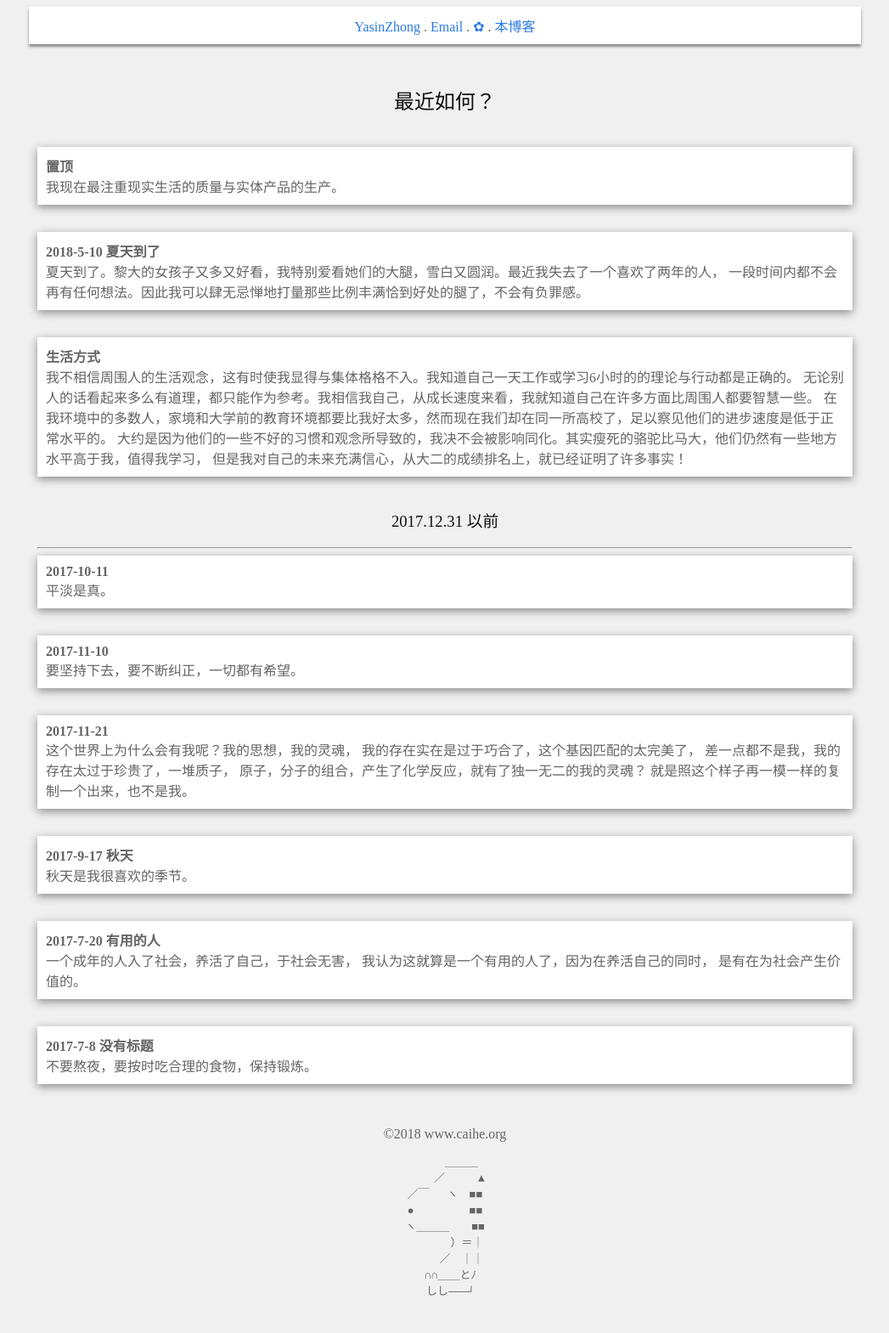
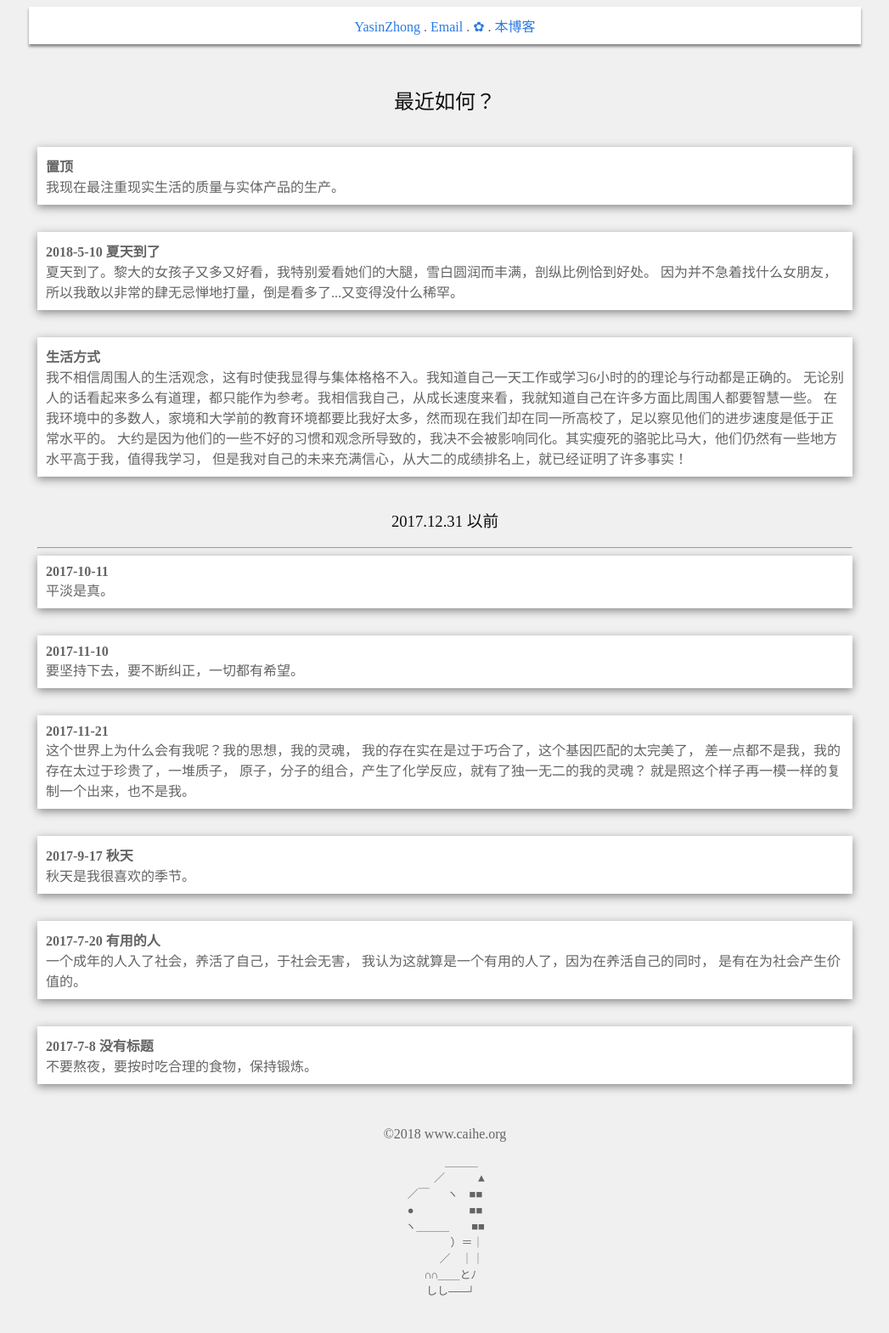
Before and after one commit to YasinZhong/yasinzhong.github.io, a Jekyll site: the page built from post0/twi.html, in a window 1280 px wide. Shown: the whole page at 85% size, without its empty margins (116-1163 px from the left). Built offline with Jekyll 4.4.1, drawn with Linux system fonts in a browser that asks for light colours; comment, search, counter and statistics services are not loaded.

Commit message:
2018/05/18

```diff
--- a/_posts/2018-4-12-You'llShine.html
+++ b/_posts/2018-4-12-You'llShine.html
@@ -15,7 +15,7 @@ title: 该来的会来
 	这与我 "什么阶段干什么" 的方法原则有一致性。
 	<br><br>
 	基于这个思想，世界上的确有许多我想要得到的东西，但是我一点都不会急于得到他们。即便许多人先于我得到，
-	也不能让我内心有什么波澜。因为我知道，条件充足的我会轻易地得到更好的。这在许多事上已经得到了实在的证明。
+	也不能让我内心有什么波澜。因为我知道，条件充足的我，会轻易地得到更好的。这在许多事上已经得到了实在的证明。
 	<br><br>
 	有一些类似的话：工欲善其事、必先利其器，磨刀不误砍柴工...
 </p>
--- a/_posts/2018-4-14-Designing.html
+++ b/_posts/2018-4-14-Designing.html
@@ -6,7 +6,7 @@
 
 <h1>{{ page.title }}</h1>
 <p>
-	<ol class="normal">
+	<ol>
 		<li>设计来源于生活，设计是为了改善生活。</li>
 		<li>非专业的人完全能作出好的设计。</li>
 		<li>很多设计专业的人完全是为设计而设计。</li>
--- a/post0/MonthlyCalendar.html
+++ b/post0/MonthlyCalendar.html
@@ -19,6 +19,5 @@ title: 钟亚森的最近动态
 </div>
 
 <p>
-	鄙人每周都外出游玩。遇见有趣的事太多而至不值一提了。因此虽然本页标题叫“最近动态”，可是这里并不会有炫耀生活的内容 :>
-	不过，在下挺乐意公开自己最近在专业之外学习的知识，以及曾经涉足过的领域，因此就写了这个页面。
+	以下是鄙人在专业之外学习的知识，以及曾经涉足过的领域，请随便看看 :>
 </p>
--- a/post0/twi.html
+++ b/post0/twi.html
@@ -13,8 +13,8 @@ title: 最近如何？
 
 <div class="divider" id="夏天到了">
   <b>2018-5-10 夏天到了</b><br/>
-  夏天到了。黎大的女孩子又多又好看，我特别爱看她们的大腿，雪白又圆润。最近我失去了一个喜欢了两年的人，
-  一段时间内都不会再有任何想法。因此我可以肆无忌惮地打量那些比例丰满恰到好处的腿了，不会有负罪感。
+  夏天到了。黎大的女孩子又多又好看，我特别爱看她们的大腿，雪白圆润而丰满，剖纵比例恰到好处。
+  因为并不急着找什么女朋友，所以我敢以非常的肆无忌惮地打量，倒是看多了...又变得没什么稀罕。
 </div>
 
 <div class="divider" id="生活方式">
```
Also changed, not shown: post-h/2018-1-5-Reading.html (renamed from _posts/2018-1-5-Reading.html), 1 other file.
